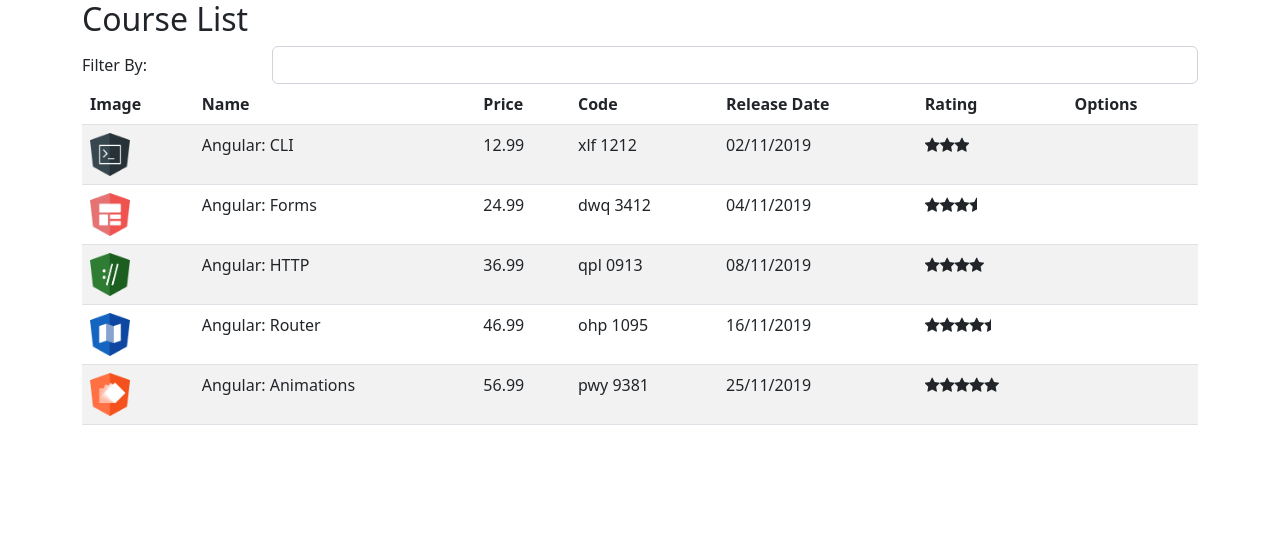
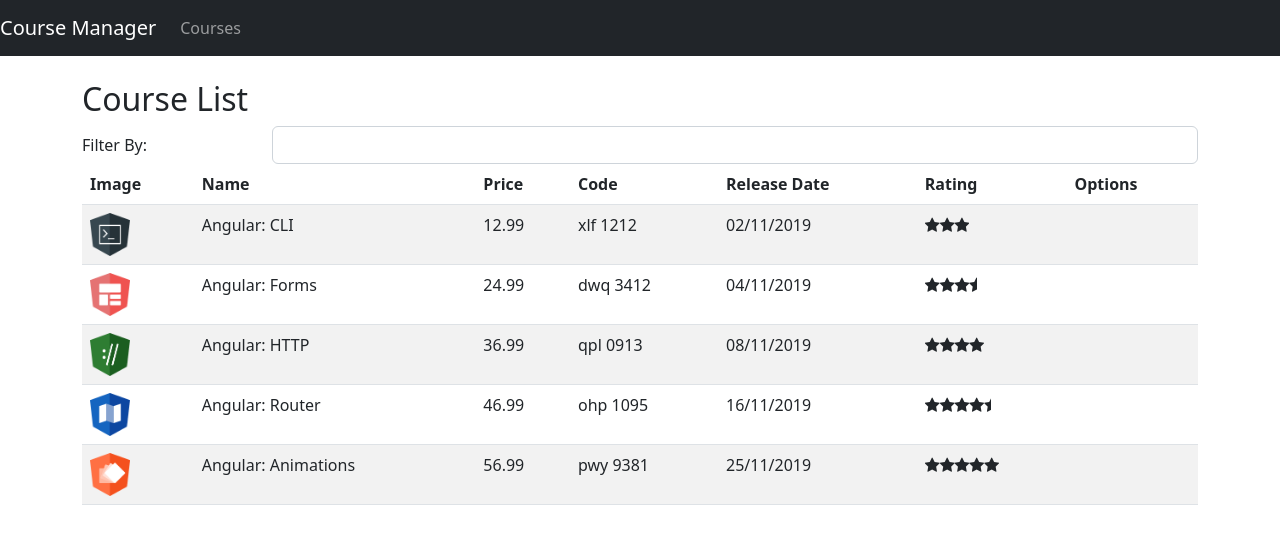
Before and after one commit to cristhiandevgo/course-manager, an Angular app: page /courses in a window 1280 px wide. Shown: the top 544 px of the page. Built offline with nearby package versions, Linux system fonts and the light colour scheme.

Commit message:
Add: Routes

```diff
--- a/src/app/app.component.html
+++ b/src/app/app.component.html
@@ -1,13 +1,6 @@
-<!-- {{ title }}
 
-<br>
+<app-nav-bar></app-nav-bar>
 
-{{name}}
-
-<input [(ngModel)]="name" name="name"> -->
-<!-- Component -->
-
-
-<div class="container">
-	<app-course-list></app-course-list>
+<div class="container mt-4">
+	<router-outlet></router-outlet>
 </div>
--- a/src/app/courses/course-list.component.ts
+++ b/src/app/courses/course-list.component.ts
@@ -3,8 +3,6 @@
 import { CourseService } from "./star/course.service";
 
 @Component({
-	selector: "app-course-list",
-	// template: "<h2>Course List</h2>"
 	templateUrl: "./course-list.component.html" // Recomendado
 })
 
--- /dev/null
+++ b/src/app/error.404/error-404.component.html
@@ -0,0 +1 @@
+<h2>Error 404: Not Found</h2>
--- /dev/null
+++ b/src/app/nav-bar/nav-bar.component.html
@@ -0,0 +1,16 @@
+<nav class="navbar navbar-expand-lg navbar-dark bg-dark">
+    <a href="#" class="navbar-brand">Course Manager</a>
+
+    <button class="navbar-toggler" type="button" data-toggle="collapse" data-target="#navbarSupportedContent"
+        aria-controls="navbarSupportedContent" aria-expanded="false" aria-label="Toggle navigation">
+        <span class="navbar-toggler-icon"></span>
+    </button>
+
+    <div class="collapse navbar-collapse" id="navbarSupportedContent">
+        <ul class="navbar-nav mr-auto">
+            <li class="nav-item">
+                <a href="#" class="nav-link">Courses</a>
+            </li>
+        </ul>
+    </div>
+</nav>
```
Also changed, not shown: src/app/app.module.ts (+17 -1 lines), src/app/error.404/error-404.component.ts (added, +8 -0 lines), src/app/nav-bar/nav-bar.component.ts (added, +9 -0 lines).
